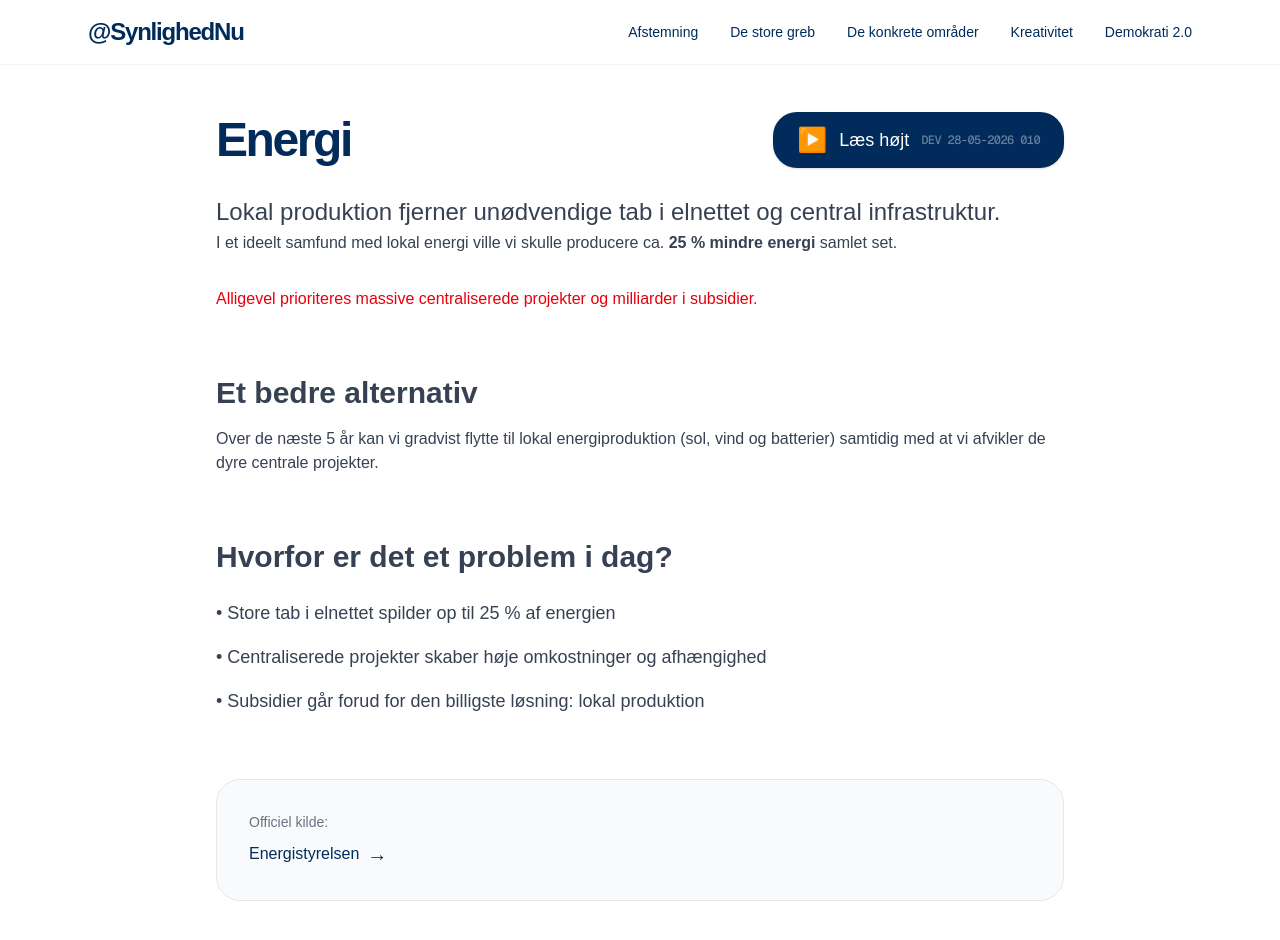
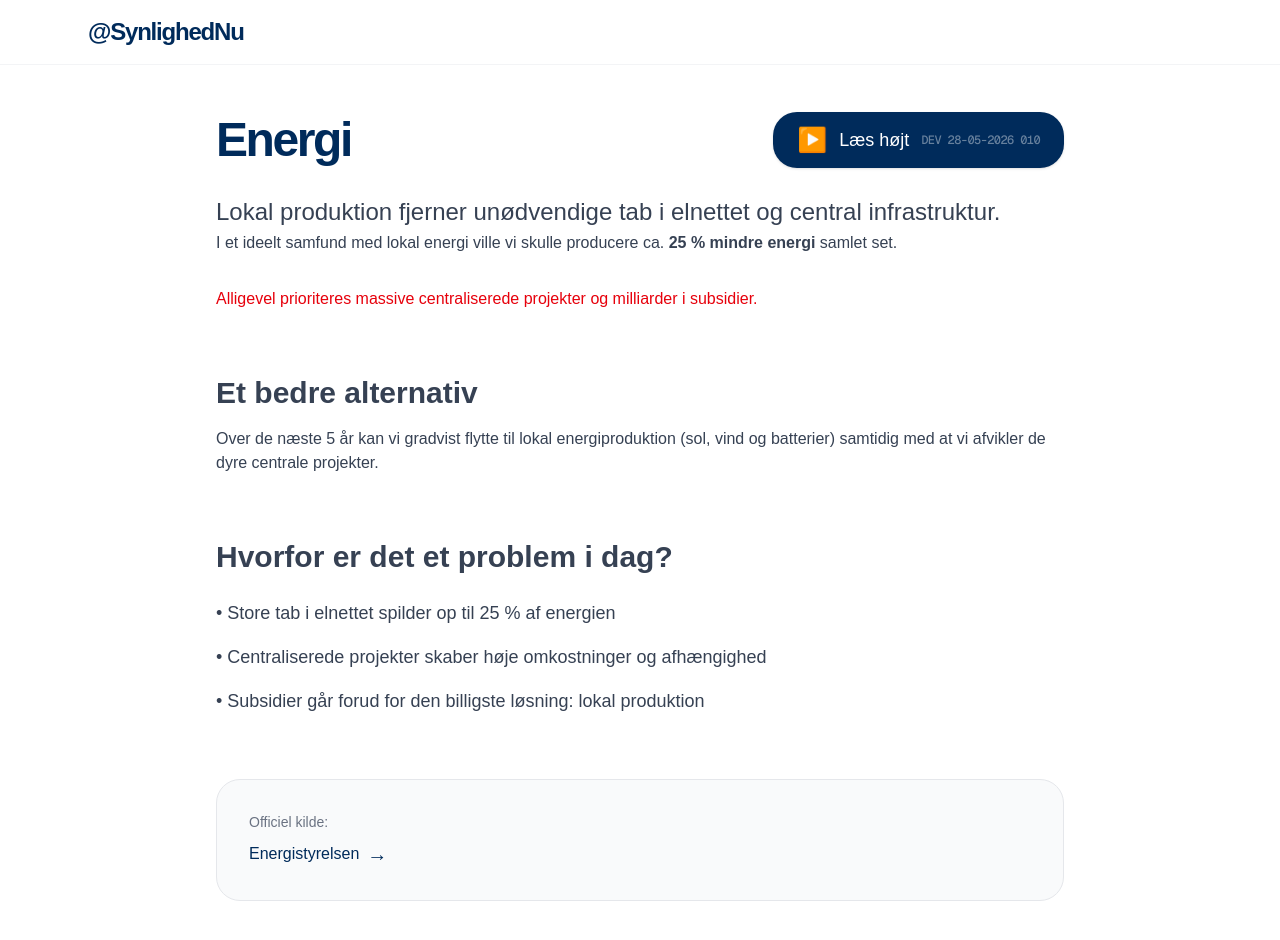
Before and after one commit to synlighed-nu/synlighed-nu-clean, a Next.js app: page /energi in a window 1280 px wide. Shown: the top 940 px of the page. Built offline with nearby package versions, Linux system fonts and the light colour scheme.

Commit message:
Update _Nav.tsx

```diff
--- a/app/components/common/_Nav.tsx
+++ b/app/components/common/_Nav.tsx
@@ -3,18 +3,19 @@
 import React from 'react';
 import Link from 'next/link';
 
-export default function Nav() {
+export default function Nav({ simple = false }: { simple?: boolean }) {
   return (
     <nav className="fixed top-0 left-0 right-0 bg-white/95 backdrop-blur-md z-50 border-b border-gray-100">
       <div className="max-w-6xl mx-auto px-6">
         <div className="flex items-center justify-between h-16">
 
-          {/* Logo */}
+          {/* Logo - altid synlig */}
           <Link href="/" className="font-semibold text-2xl tracking-tighter text-[#002B5B]">
             @SynlighedNu
           </Link>
 
-          {/* Knapper - centreret */}
+          {/* Knapper - kun på forsiden (ikke simple) */}
+          {!simple && (
             <div className="hidden md:flex items-center gap-8 text-sm font-medium">
               <Link href="#afstemning" className="hover:text-[#001B3D] transition">Afstemning</Link>
               <Link href="#de-store-greb" className="hover:text-[#001B3D] transition">De store greb</Link>
@@ -22,6 +23,7 @@ export default function Nav() {
               <Link href="/kreativitet" className="hover:text-[#001B3D] transition">Kreativitet</Link>
               <Link href="/demokrati-2-0" className="hover:text-[#001B3D] transition">Demokrati 2.0</Link>
             </div>
+          )}
 
         </div>
       </div>
```
Lines whose indentation alone changed are shown as unchanged.
